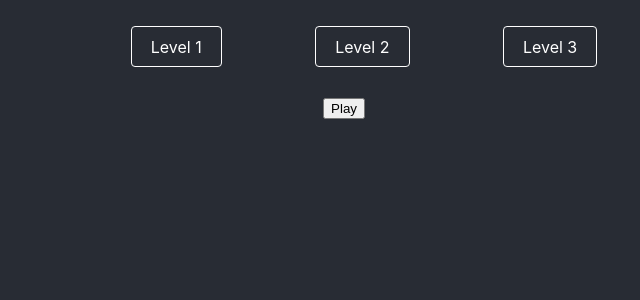
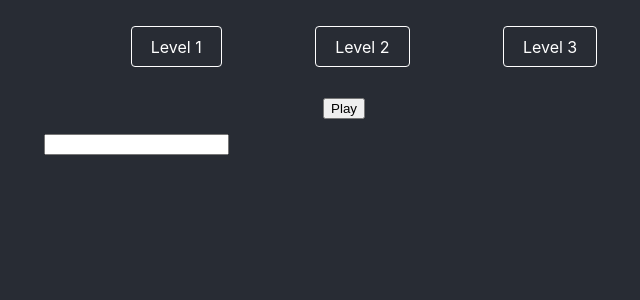
Before and after one commit to marekdano/spell-it-app, a React (Create React App) app: page / in a window 1280 px wide. Shown: the top 300 px of the page, without its empty margins (296-936 px from the left). Built offline with nearby package versions, Linux system fonts and the light colour scheme; the HTML template or start-up script is replaced by a standard one.

Commit message:
Move helper methods to the file of utils.js and add a new form for entering a word and validate it.

```diff
--- a/src/App.js
+++ b/src/App.js
@@ -1,40 +1,11 @@
 import React, {useState} from 'react';
+import { generateListOfWords, playWord, areStringsTheSame } from './utils.js';
 import './App.css';
-import {wordsWithLevels} from './source';
-
-export const generateListOfWords = (level, quantity) => {
-  const list = wordsWithLevels[level];
-  const listLength = list.length;
-
-  let generatedList = [];
-  let uniqueNums = [];
-
-  while(generatedList.length < quantity) {
-    const num = generateNumInRange(listLength);
-    if (!uniqueNums.includes(num)) {
-      uniqueNums = [...uniqueNums, num];
-      generatedList = [...generatedList, list[num]];
-    }
-  }
-  return generatedList;
-}
-
-const generateNumInRange = (length) => {
-  return Math.floor(Math.random() * length);
-}
-
-const playWord = (word) => {
-  const msg = new SpeechSynthesisUtterance(word);
-  window.speechSynthesis.speak(msg);
-}
-
-const areWordsTheSame = (enteredWord, currentWord) => {
-  return enteredWord === currentWord;
-}
 
 function App() {
   const [words, setWords] = useState([]);
-  const [indexOfCurrentWord, setIndexOfCurrentWord] = useState();
+  const [indexOfCurrentWord, setIndexOfCurrentWord] = useState(null);
+  const [word, setWord] = useState('');
 
   const startGame = (level) => {
     const generatedWords = generateListOfWords(level, 10);
@@ -47,7 +18,7 @@ function App() {
   }
 
   const validateEnteredWord = (enteredWord) => {
-    areWordsTheSame(enteredWord.trim(), words[indexOfCurrentWord])
+    areStringsTheSame(enteredWord.trim(), words[indexOfCurrentWord])
       ? alert('Correct spelling!')
       : alert('Wrong spelling');
 
@@ -67,6 +38,20 @@ function App() {
         <button onClick={playCurrentWord}>Play</button>
       </section>
       {words.toString()}
+      <form
+        onSubmit={event => {
+          event.preventDefault();
+          validateEnteredWord(word)
+          setWord('')
+        }}
+      >
+        <input
+          data-testid="word-input"
+          type="text"
+          value={word}
+          onChange={event => setWord(event.target.value)}
+        />
+      </form>
     </main>
   );
 }
--- /dev/null
+++ b/src/utils.js
@@ -0,0 +1,33 @@
+import { wordsWithLevels } from './source';
+
+const generateListOfWords = (level, quantity) => {
+  const list = wordsWithLevels[level];
+  const listLength = list.length;
+
+  let generatedList = [];
+  let uniqueNums = [];
+
+  while(generatedList.length < quantity) {
+    const num = generateNumInRange(listLength);
+    if (!uniqueNums.includes(num)) {
+      uniqueNums = [...uniqueNums, num];
+      generatedList = [...generatedList, list[num]];
+    }
+  }
+  return generatedList;
+}
+
+const generateNumInRange = (length) => {
+  return Math.floor(Math.random() * length);
+}
+
+const playWord = (word) => {
+  const msg = new SpeechSynthesisUtterance(word);
+  window.speechSynthesis.speak(msg);
+}
+
+const areStringsTheSame = (enteredString, currentString) => {
+  return enteredString === currentString;
+}
+
+export { generateListOfWords, playWord, areStringsTheSame };
```
